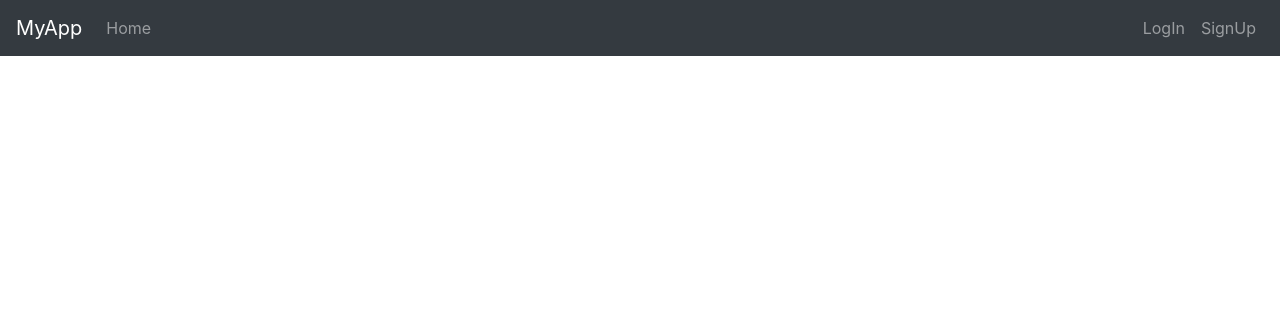
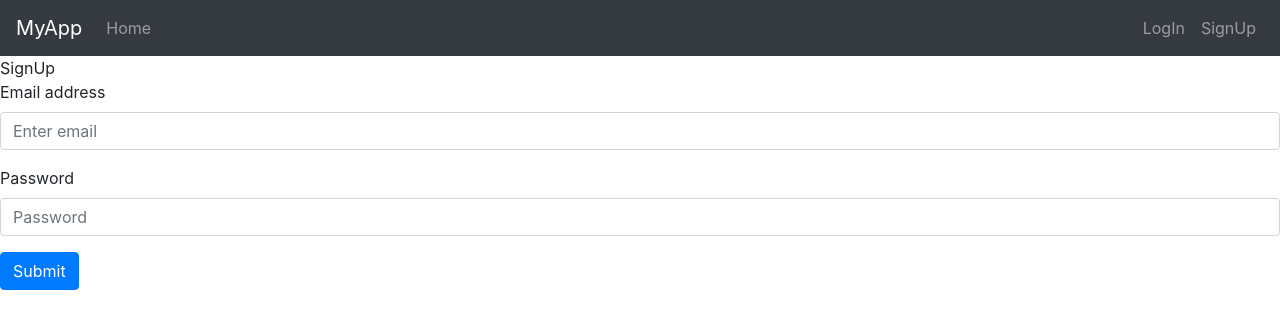
Before and after one commit to Sabri0o/react_logUp_logIn_logOut, a React (Create React App) app in the folder frontend/: page /signup in a window 1280 px wide. Shown: the top 328 px of the page. Built offline with nearby package versions, Linux system fonts and the light colour scheme.

Commit message:
navigation with react router

```diff
--- a/frontend/package.json
+++ b/frontend/package.json
@@ -11,6 +11,7 @@
     "react-bootstrap": "^1.6.1",
     "react-dom": "^17.0.2",
     "react-redux": "^7.2.4",
+    "react-router-dom": "^5.2.0",
     "react-scripts": "4.0.3",
     "web-vitals": "^1.1.2"
   },
--- a/frontend/src/App.js
+++ b/frontend/src/App.js
@@ -1,25 +1,36 @@
 import "./App.css";
 import "bootstrap/dist/css/bootstrap.min.css";
 import { Nav, Navbar } from "react-bootstrap";
+import { BrowserRouter as Router, Route, Switch } from "react-router-dom";
+import Login from "./components/login";
+import Signup from "./components/signup";
+import Home from "./components/home";
 
 function App() {
   return (
+    <Router>
       <div className="App">
-
         <Navbar collapseOnSelect expand="lg" bg="dark" variant="dark">
-        <Navbar.Brand href="#home">MyApp</Navbar.Brand>
+          <Navbar.Brand href="/home">MyApp</Navbar.Brand>
           <Navbar.Toggle aria-controls="responsive-navbar-nav" />
           <Navbar.Collapse id="responsive-navbar-nav">
             <Nav className="mr-auto">
-            <Nav.Link href="#home">Home</Nav.Link>
+              <Nav.Link href="/home">Home</Nav.Link>
             </Nav>
             <Nav>
-            <Nav.Link href="#login">LogIn</Nav.Link>
-            <Nav.Link href="#signup">SignUp</Nav.Link>
+              <Nav.Link href="/login">LogIn</Nav.Link>
+              <Nav.Link href="/signup">SignUp</Nav.Link>
             </Nav>
           </Navbar.Collapse>
         </Navbar>
       </div>
+
+      <Switch>
+        <Route exact path="/home" component={Home}></Route>
+        <Route exact path="/login" component={Login}></Route>
+        <Route exact path="/signup" component={Signup}></Route>
+      </Switch>
+    </Router>
   );
 }
 
--- /dev/null
+++ b/frontend/src/components/home.js
@@ -0,0 +1,9 @@
+import React from 'react'
+
+export default function Home() {
+    return (
+        <div>
+            Hi there
+        </div>
+    )
+}
--- /dev/null
+++ b/frontend/src/components/login.js
@@ -0,0 +1,23 @@
+import React from "react";
+import {Form,Button} from "react-bootstrap"
+export default function Login() {
+  return (
+    <div>
+        Login
+      <Form>
+        <Form.Group controlId="formBasicEmail">
+          <Form.Label>Email address</Form.Label>
+          <Form.Control type="email" placeholder="Enter email" />
+        </Form.Group>
+
+        <Form.Group controlId="formBasicPassword">
+          <Form.Label>Password</Form.Label>
+          <Form.Control type="password" placeholder="Password" />
+        </Form.Group>
+        <Button variant="primary" type="submit">
+          Submit
+        </Button>
+      </Form>
+    </div>
+  );
+}
--- /dev/null
+++ b/frontend/src/components/signup.js
@@ -0,0 +1,24 @@
+import React from "react";
+import { Form, Button } from "react-bootstrap";
+
+export default function Signup() {
+  return (
+    <div>
+        SignUp
+      <Form>
+        <Form.Group controlId="formBasicEmail">
+          <Form.Label>Email address</Form.Label>
+          <Form.Control type="email" placeholder="Enter email" />
+        </Form.Group>
+
+        <Form.Group controlId="formBasicPassword">
+          <Form.Label>Password</Form.Label>
+          <Form.Control type="password" placeholder="Password" />
+        </Form.Group>
+        <Button variant="primary" type="submit">
+          Submit
+        </Button>
+      </Form>
+    </div>
+  );
+}
```
Also changed, not shown: 1 other file (tests, documents, lock files or other folders). Lines whose indentation alone changed are shown as unchanged.
